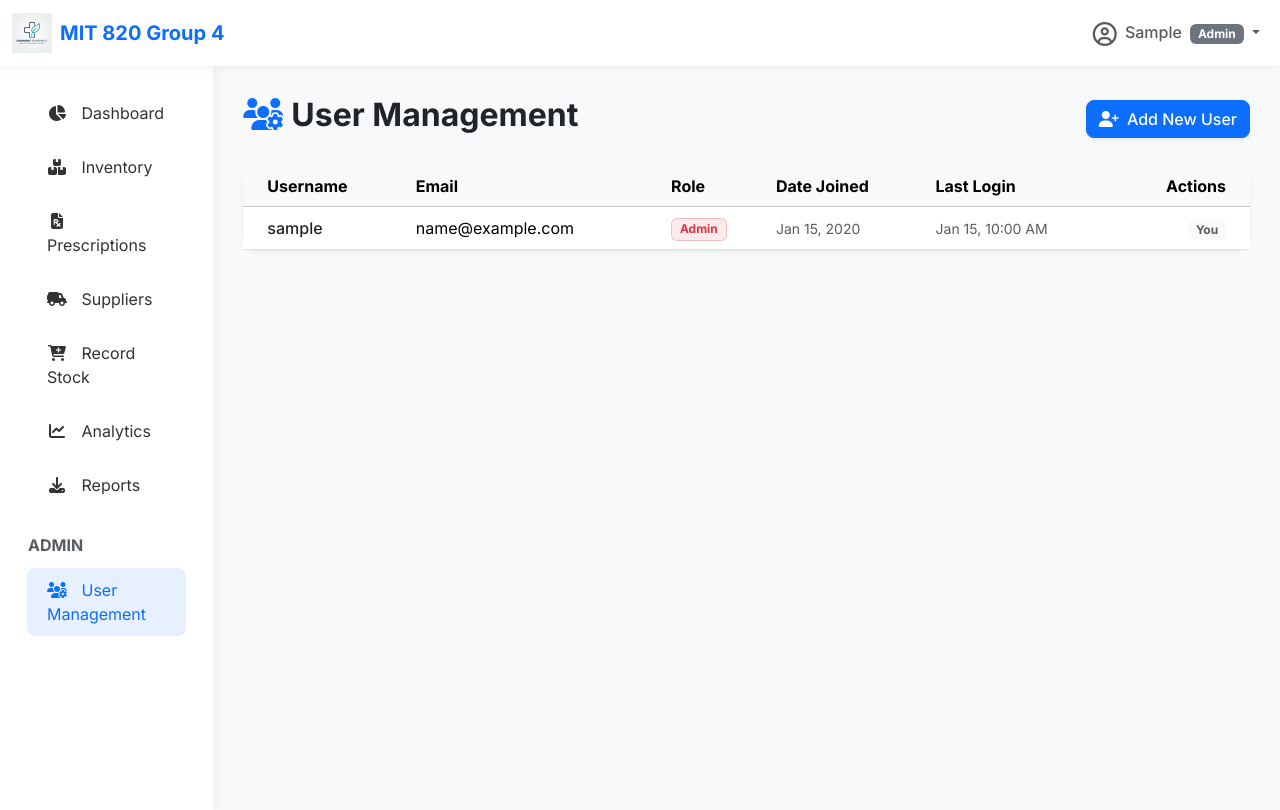
After one commit to ashirushehu2015-stack/Pharmacy-management-system, a Django app: page /users/ in a window 1280 px wide. The commit adds this page. Run offline with Django 5.2, Linux system fonts and the light colour scheme; a user stored in the database is signed in; tables that the repository leaves empty hold one stand-in row (values such as "Sample post").

Commit message:
Implement custom user management for Admin and clean up debug info

```diff
--- a/pharmcore/urls.py
+++ b/pharmcore/urls.py
@@ -32,6 +32,11 @@ urlpatterns = [
     path('reports/print/low-stock/', views.report_low_stock_print, name='report_low_stock_print'),
     path('reports/print/sales/', views.report_sales_print, name='report_sales_print'),
 
+    # User Management URLs
+    path('users/', views.user_list, name='user_list'),
+    path('users/add/', views.user_create, name='user_create'),
+    path('users/<int:pk>/delete/', views.user_delete, name='user_delete'),
+
     # Supplier URLs
     path('suppliers/', views.supplier_list, name='supplier_list'),
     path('suppliers/add/', views.supplier_create, name='supplier_create'),
--- a/pharmcore/views.py
+++ b/pharmcore/views.py
@@ -4,8 +4,11 @@ from django.contrib import messages
 from django.utils import timezone
 from django.db.models import Sum
 from django.contrib.auth.forms import AuthenticationForm
-from .models import Medicine, Prescription, Sale, Supplier, StockEntry
-from .forms import MedicineForm, PrescriptionForm, SaleForm, SupplierForm, StockEntryForm
+from .models import User, Medicine, Prescription, Sale, Supplier, StockEntry
+from .forms import (
+    MedicineForm, PrescriptionForm, SaleForm, SupplierForm, StockEntryForm,
+    CustomUserCreationForm
+)
 
 def is_admin_or_assistant(user):
     return user.is_authenticated and (user.is_admin() or user.is_assistant())
@@ -420,3 +423,38 @@ def stock_entry_create(request):
             initial_data['medicine'] = initial_med_pk
         form = StockEntryForm(initial=initial_data)
     return render(request, 'stock_entry_form.html', {'form': form})
+# --- User Management Views (Admin only) ---
+
+@user_passes_test(lambda u: u.is_authenticated and u.is_admin())
+def user_list(request):
+    users = User.objects.all().order_by('username')
+    return render(request, 'user_list.html', {'users': users})
+
+@user_passes_test(lambda u: u.is_authenticated and u.is_admin())
+def user_create(request):
+    if request.method == 'POST':
+        form = CustomUserCreationForm(request.POST)
+        if form.is_valid():
+            form.save()
+            messages.success(request, 'User created successfully.')
+            return redirect('user_list')
+    else:
+        form = CustomUserCreationForm()
+    return render(request, 'user_form.html', {'form': form, 'action': 'Create'})
+
+@user_passes_test(lambda u: u.is_authenticated and u.is_admin())
+def user_delete(request, pk):
+    user_to_delete = get_object_or_404(User, pk=pk)
+    if user_to_delete == request.user:
+        messages.error(request, "You cannot delete your own account.")
+        return redirect('user_list')
+
+    if request.method == 'POST':
+        user_to_delete.delete()
+        messages.success(request, 'User deleted successfully.')
+        return redirect('user_list')
+    return render(request, 'supplier_confirm_delete.html', {
+        'object': user_to_delete,
+        'title': 'User',
+        'cancel_url': 'user_list'
+    })
--- a/templates/base.html
+++ b/templates/base.html
@@ -190,7 +190,7 @@
                     </h6>
                     <ul class="nav flex-column mb-2">
                         <li class="nav-item">
-                            <a class="nav-link" href="/admin/">
+                            <a class="nav-link {% if 'user' in request.resolver_match.url_name %}active{% endif %}" href="{% url 'user_list' %}">
                                 <i class="fa-solid fa-users-gear"></i> User Management
                             </a>
                         </li>
--- a/templates/prescription_form.html
+++ b/templates/prescription_form.html
@@ -12,7 +12,7 @@
 
 <div class="row justify-content-center">
     <div class="col-lg-8">
-        <div class="card shadow-sm border-0 border-top border-primary border-4">
+        <div class="card shadow-sm border-0 glass-panel border-top border-primary border-4">
             <div class="card-body p-4 p-md-5">
                 <form method="post">
                     {% csrf_token %}
@@ -27,7 +27,6 @@
                             <label class="form-label text-muted fw-semibold">Prescribed Medicine <span
                                     class="text-danger">*</span></label>
                             {{ form.medicine }}
-                            <div class="form-text small opacity-50">Available medicines: {{ form.fields.medicine.queryset.count }}</div>
                         </div>
                         <div class="col-md-4">
                             <label class="form-label text-muted fw-semibold">Quantity <span
--- /dev/null
+++ b/templates/user_list.html
@@ -0,0 +1,71 @@
+{% extends 'base.html' %}
+
+{% block title %}User Management - Pharmacy Management System{% endblock %}
+
+{% block content %}
+<div class="d-flex justify-content-between align-items-center mb-4">
+    <h2 class="fw-bold"><i class="fa-solid fa-users-gear me-2 text-primary"></i>User Management</h2>
+    <a href="{% url 'user_create' %}" class="btn btn-primary shadow-sm">
+        <i class="fa-solid fa-user-plus me-1"></i> Add New User
+    </a>
+</div>
+
+<div class="card shadow-sm border-0 rounded-4">
+    <div class="card-body p-0">
+        <div class="table-responsive">
+            <table class="table table-hover align-middle mb-0">
+                <thead class="table-light">
+                    <tr>
+                        <th class="ps-4">Username</th>
+                        <th>Email</th>
+                        <th>Role</th>
+                        <th>Date Joined</th>
+                        <th>Last Login</th>
+                        <th class="text-end pe-4">Actions</th>
+                    </tr>
+                </thead>
+                <tbody>
+                    {% for u in users %}
+                    <tr>
+                        <td class="ps-4">
+                            <div class="fw-medium text-dark">{{ u.username }}</div>
+                        </td>
+                        <td>{{ u.email|default:"<span class='text-muted'>No email</span>" }}</td>
+                        <td>
+                            {% if u.role == 'ADMIN' %}
+                                <span class="badge bg-danger bg-opacity-10 text-danger border border-danger border-opacity-25">Admin</span>
+                            {% elif u.role == 'PHARMACIST' %}
+                                <span class="badge bg-primary bg-opacity-10 text-primary border border-primary border-opacity-25">Pharmacist</span>
+                            {% else %}
+                                <span class="badge bg-info bg-opacity-10 text-info border border-info border-opacity-25">Assistant</span>
+                            {% endif %}
+                        </td>
+                        <td><small class="text-muted">{{ u.date_joined|date:"M d, Y" }}</small></td>
+                        <td><small class="text-muted">{{ u.last_login|date:"M d, h:i A"|default:"Never" }}</small></td>
+                        <td class="text-end pe-4">
+                            {% if u != user %}
+                            <form action="{% url 'user_delete' u.pk %}" method="post" class="d-inline" onsubmit="return confirm('Are you sure you want to delete this user?');">
+                                {% csrf_token %}
+                                <button type="submit" class="btn btn-link text-danger p-0" title="Delete User">
+                                    <i class="fa-solid fa-trash-can"></i>
+                                </button>
+                            </form>
+                            {% else %}
+                            <span class="badge bg-light text-muted">You</span>
+                            {% endif %}
+                        </td>
+                    </tr>
+                    {% empty %}
+                    <tr>
+                        <td colspan="6" class="text-center text-muted p-5">
+                            <i class="fa-solid fa-users fa-3x mb-3 text-secondary opacity-50"></i>
+                            <h5>No users found.</h5>
+                        </td>
+                    </tr>
+                    {% endfor %}
+                </tbody>
+            </table>
+        </div>
+    </div>
+</div>
+{% endblock %}
```
Also changed, not shown: pharmcore/forms.py (+12 -1 lines), templates/user_form.html (added, +51 -0 lines).
